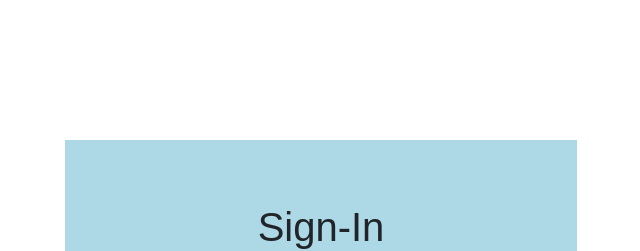
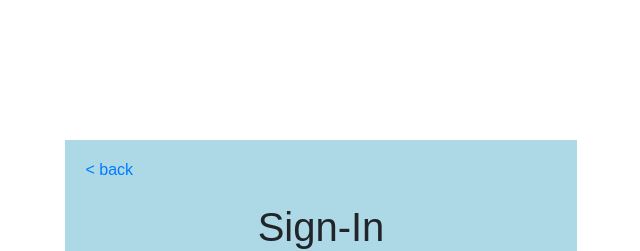
Before and after one commit to JasonGilman18/twitter-clone, an Angular app: page /sign-in in a window 1280 px wide. Shown: the top 251 px of the page, without its empty margins (319-959 px from the left). Built offline with nearby package versions, Linux system fonts and the light colour scheme.

Commit message:
back button on signin page

```diff
--- a/src/app/signin/signin.component.css
+++ b/src/app/signin/signin.component.css
@@ -16,6 +16,7 @@
     width: 40vw;
     background-color: lightblue;
     padding: 5%;
+    position: relative;
 }
 
 #buttonContainer {
@@ -42,3 +43,9 @@
 #loginError {
     margin-bottom: 5%;
 }
+
+#backButton {
+    position: absolute;
+    left: 4%;
+    top: 4%;
+}
--- a/src/app/signin/signin.component.html
+++ b/src/app/signin/signin.component.html
@@ -1,5 +1,6 @@
 <div class="container-fluid" id="mainContainer">
     <div class="container" id="boxContainer">
+        <a id="backButton" routerLink="/" routerLinkActive="active" ariaCurrentWhenActive="page">&lt;&nbsp;back</a>
         <div class="container-fluid" id="headerContainer">
             <h1 id="signinHeader">Sign-In</h1>
         </div>
```
